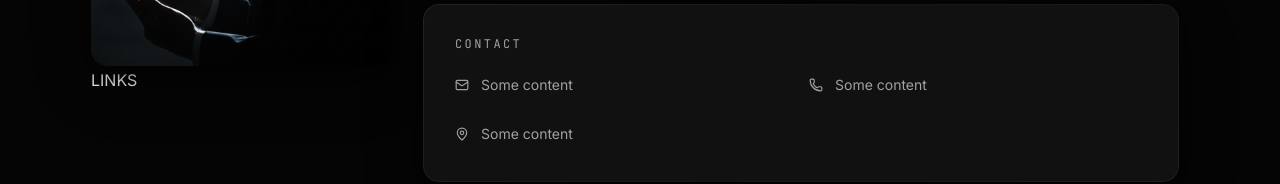
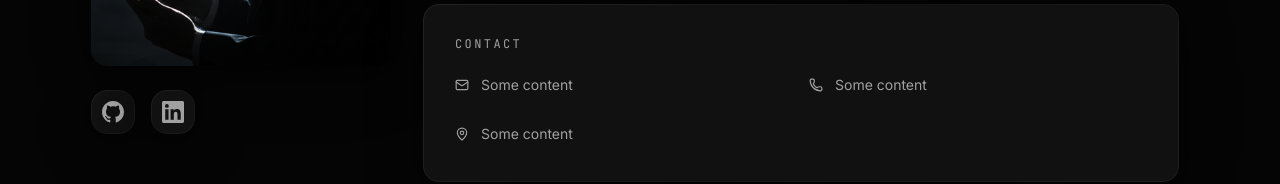
Before and after one commit to ivankalituk/business-card, a React (Vite) app: page /about in a window 1280 px wide. Shown: the part 553-737 px from the top of the page. Built offline with nearby package versions, Linux system fonts and the light colour scheme.

Commit message:
feat[aboutPage]: profile main links

```diff
--- a/src/pages/aboutPage/ui/aboutPageLeft.tsx
+++ b/src/pages/aboutPage/ui/aboutPageLeft.tsx
@@ -1,5 +1,8 @@
 import type { FC } from "react";
 import avatar from '../../../shared/assets/images/avatarSample.png'
+import { Link } from "react-router-dom";
+import { BorderedBlock } from "../../../shared/ui/borderedBlock";
+import { SocialIcon } from "../../../shared/helpers/getSocialIcon";
 
 const AboutPageLeft: FC = () => {
     return(
@@ -27,7 +30,26 @@ const AboutPageLeft: FC = () => {
                 "
             />
 
-            <div>LINKS</div>
+            <div className="flex items-center gap-[16px] mt-[20px]">
+                <Link to={'/'} className="text-muted-foreground hover:text-foreground  transition-colors duration-300">
+                    <BorderedBlock className="p-[0px] w-[44px] h-[44px] flex items-center justify-center">
+                        <div className="w-[22px] h-[22px]">
+                            <SocialIcon platform='GitHub'/>
+                        </div>
+                    </BorderedBlock>
+                </Link>
+
+                <Link to={'/'} className="text-muted-foreground hover:text-foreground  transition-colors duration-300">
+                    <BorderedBlock className="p-[0px] w-[44px] h-[44px] flex items-center justify-center">
+                        <div className="w-[22px] h-[22px]">
+                            <SocialIcon platform='LinkedIn'/>
+                        </div>
+                    </BorderedBlock>
+                </Link>
+            </div>
+
+
+
 
         </div>
     )
```
